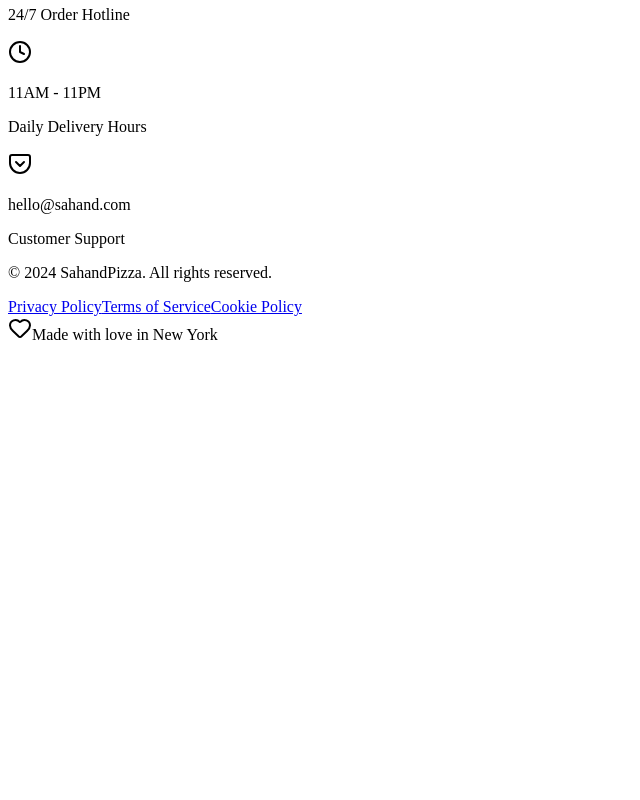
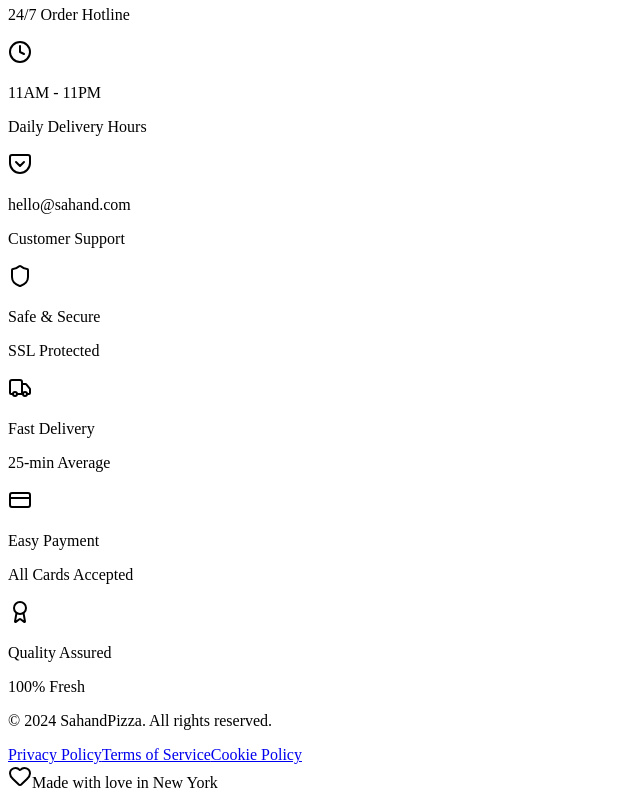
Before and after one commit to MahmudulMahi/pizza-shop, a Next.js app: page /cart in a window 1280 px wide. Shown: the part 1544-2344 px from the top of the page, without its empty margins (0-640 px from the left). Before the commit the page ends 1896 px from the top, so only its background shows below. Built offline with nearby package versions, Linux system fonts and the light colour scheme.

Commit message:
create trust  content

```diff
--- a/components/Footer.tsx
+++ b/components/Footer.tsx
@@ -229,7 +229,61 @@
       </div>
 
       {/* Trust Badges */}
-
+      <div className='relative border-t border-gray-200'>
+        <div className='container mx-auto px-4 py-6 md:py-8'>
+          <div className='grid grid-cols-2 md:grid-cols-4 gap-4 md:gap-6 text-center'>
+            {[
+              {
+                icon: Shield,
+                title: 'Safe & Secure',
+                subtitle: 'SSL Protected',
+                bgColor: 'bg-blue-100',
+                iconColor: 'text-blue-600',
+              },
+              {
+                icon: Truck,
+                title: 'Fast Delivery',
+                subtitle: '25-min Average',
+                bgColor: 'bg-green-100',
+                iconColor: 'text-green-600',
+              },
+              {
+                icon: CreditCard,
+                title: 'Easy Payment',
+                subtitle: 'All Cards Accepted',
+                bgColor: 'bg-indigo-100',
+                iconColor: 'text-indigo-600',
+              },
+              {
+                icon: Award,
+                title: 'Quality Assured',
+                subtitle: '100% Fresh',
+                bgColor: 'bg-amber-100',
+                iconColor: 'text-amber-600',
+              },
+            ].map((badge, index) => (
+              <div
+                key={index}
+                className='flex flex-col md:flex-row items-center justify-center space-y-2 md:space-y-0 md:space-x-3'
+              >
+                <div
+                  className={`w-8 h-8 md:w-10 md:h-10 ${badge.bgColor} rounded-xl flex items-center justify-center`}
+                >
+                  <badge.icon
+                    className={`h-4 w-4 md:h-5 md:w-5 ${badge.iconColor}`}
+                  />
+                </div>
+                <div className='text-center md:text-left'>
+                  <p className='text-gray-900 font-medium text-xs md:text-sm'>
+                    {badge.title}
+                  </p>
+                  <p className='text-gray-500 text-xs'>{badge.subtitle}</p>
+                </div>
+              </div>
+            ))}
+          </div>
+        </div>
+      </div>
 
       {/* Bottom Bar */}
       <div className='relative border-t border-gray-200 bg-gray-50'>
```
